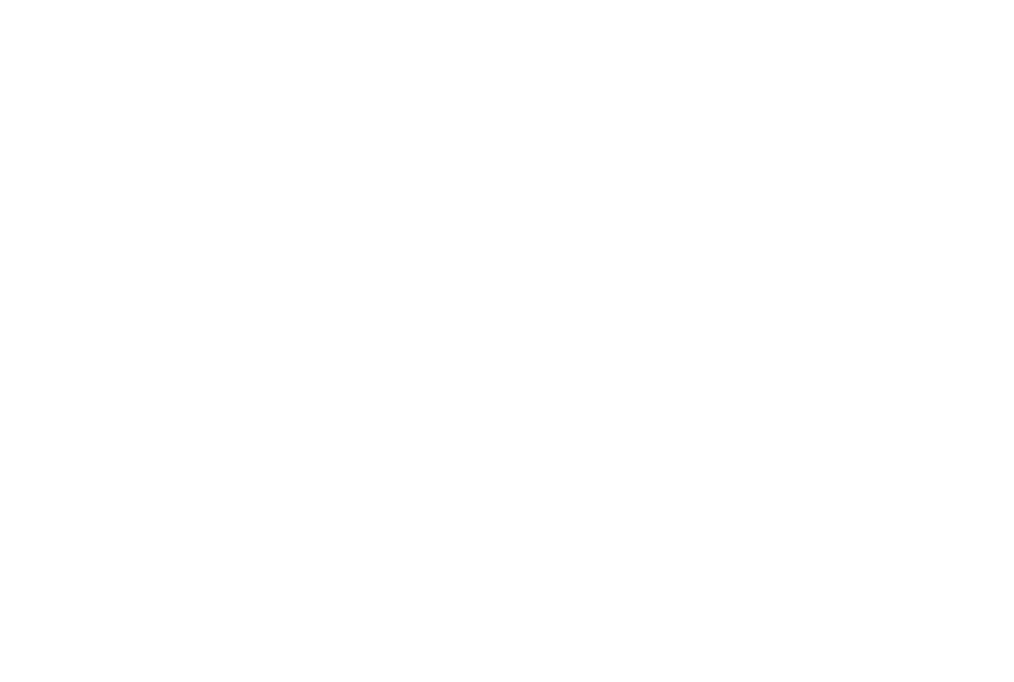
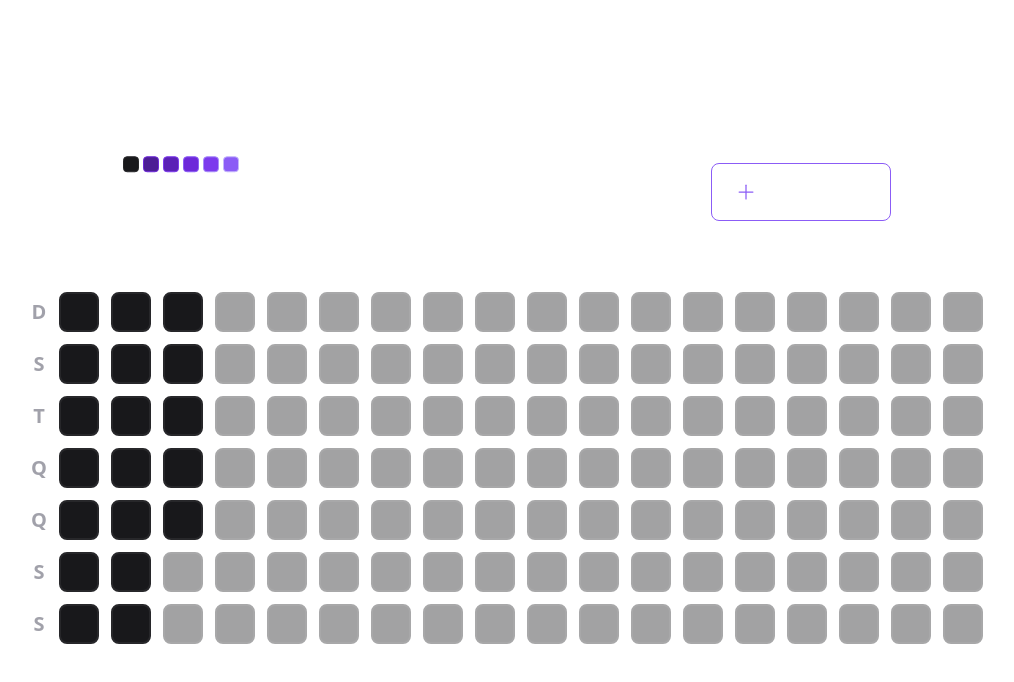
Before and after one commit to rodrigo-dias-silva/nlw-setup, a React (Vite) app in the folder web/: page / in a window 1280 px wide. Shown: the top 682 px of the page, without its empty margins (133-1147 px from the left). Built offline with nearby package versions, Linux system fonts and the light colour scheme.

Commit message:
reconstruçao e estruturaçao do app

```diff
--- a/web/src/App.tsx
+++ b/web/src/App.tsx
@@ -1,9 +1,14 @@
+import Header from './components/Header'
+import SummaryTable from './components/SummaryTable'
 import './styles/global.css'
 
-function App() {
+export default function App() {
   return (
-    <h1>Hello world</h1>
+    <div className='w-screen h-screen flex justify-center items-center'>
+      <div className='w-full max-w-5xl px-6 flex flex-col gap-16'>
+        <Header />
+        <SummaryTable />
+      </div>
+    </div>
   )
 }
-
-export default App
```
